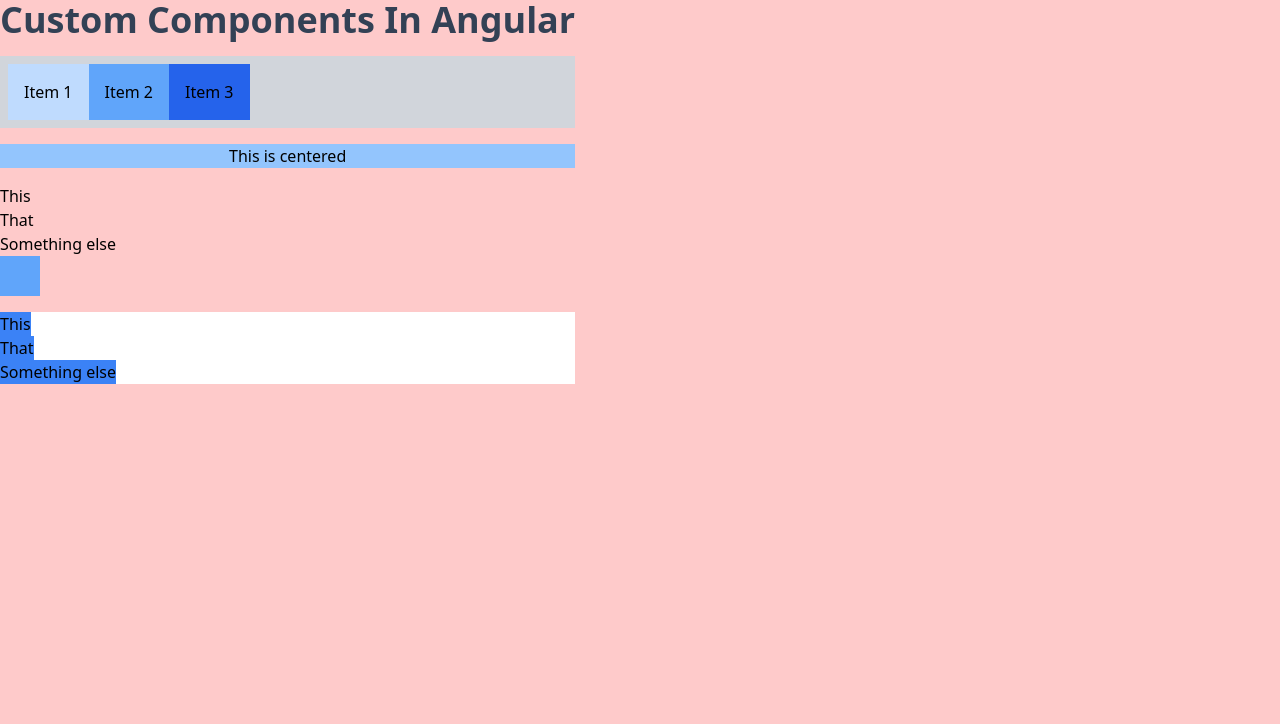
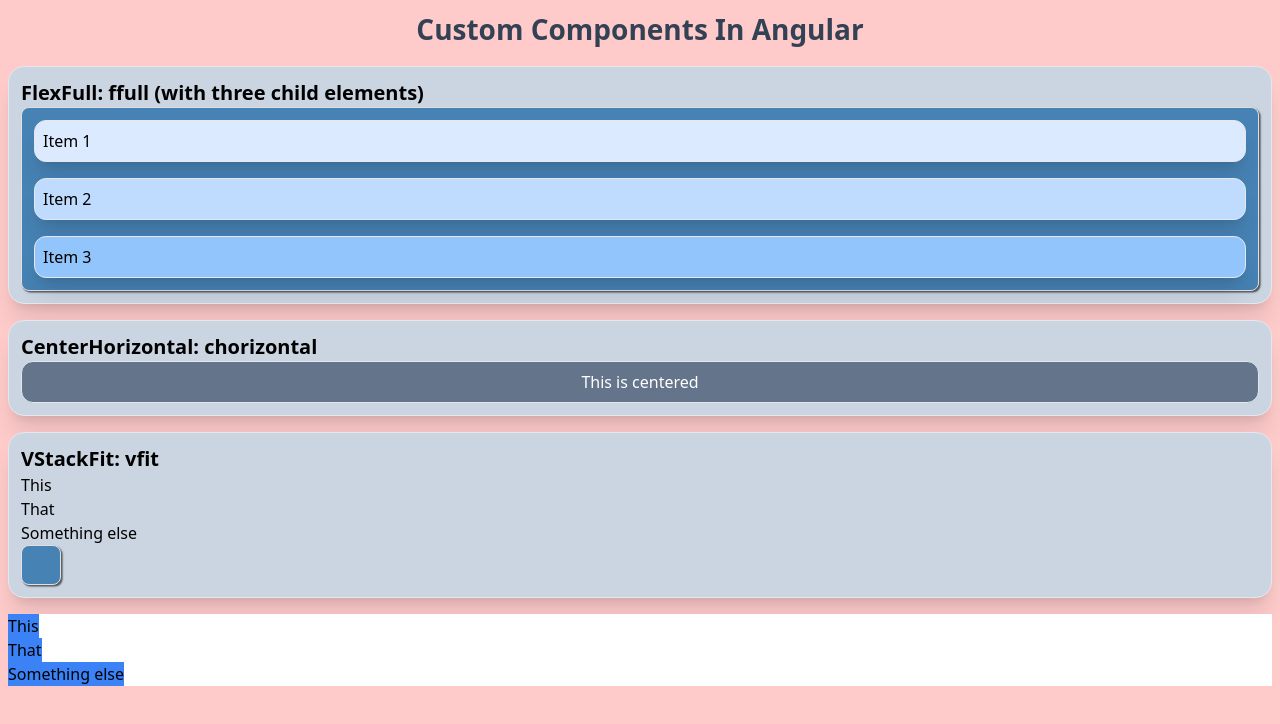
Before and after one commit to EvanMarie/learning-angular, an Angular app: page / in a window 1280 px wide. Shown: the top 724 px of the page. Built offline with nearby package versions, Linux system fonts and the light colour scheme.

Commit message:
resorting to more css

```diff
--- a/global.css
+++ b/global.css
@@ -0,0 +1,75 @@
+* {
+  margin: inherit;
+  box-sizing: border-box;
+}
+
+body {
+  font-family: "Roboto", sans-serif;
+  background-color: #f5f5f5;
+  font-size: 1.8vh;
+}
+
+h1 {
+  font-size: 3.5vh;
+  font-weight: 600;
+}
+
+h2 {
+  font-size: 3vh;
+  font-weight: 600;
+}
+
+h3 {
+  font-size: 2.5vh;
+  font-weight: 600;
+}
+
+h4 {
+  font-size: 2vh;
+  font-weight: 600;
+}
+
+/* BUILDING BLOCK CLASSES  */
+
+.flexfit {
+  display: flex;
+}
+
+.flexfull {
+  flex: 1;
+  width: 100%;
+}
+
+.centerfull {
+  display: flex;
+  width: 100%;
+  justify-content: center;
+  align-items: center;
+}
+
+.vstackfit {
+  display: flex;
+  flex-direction: column;
+}
+
+.vstackfull {
+  display: flex;
+  flex-direction: column;
+  width: 100%;
+}
+
+.wrapfull {
+  display: flex;
+  width: 100%;
+  flex-wrap: wrap;
+}
+
+/* CUSTOM COMPONENT CLASSES  */
+
+.example-parent-container {
+  background-color: steelblue;
+  border: 0.2vh solid #e0e0e0;
+  border-radius: 1vh;
+  padding: 1.5vh;
+  box-shadow: 0.2vh 0.2vh 0.2vh rgba(0, 0, 0, 0.6);
+}
--- a/src/app/app.component.html
+++ b/src/app/app.component.html
@@ -9,34 +9,48 @@
 
 
 <main class="w-full h-[100svh] bg-red-200">
-  <app-flex-full>
-    <app-vstack-full customClass="w-full gap-[2vh]">
-      <h1 class="text-4xl font-bold text-slate-700">Custom Components In Angular</h1>
-      <app-flex-full customClass="bg-gray-300 p-[1vh] w-full">
-        <div class="p-4 bg-blue-200">Item 1</div>
-        <div class="p-4 bg-blue-400">Item 2</div>
-        <div class="p-4 bg-blue-600">Item 3</div>
-      </app-flex-full>
-      <app-center-horizontal customClass="bg-blue-300 w-full">This is centered</app-center-horizontal>
-      <app-vstack-fit customClass="">
+
+  <div class="vstackfull gap-[2vh] p-[1vh]">
+    <!-- <app-chorizontal> -->
+    <div class="centerfull">
+      <h1 class="text-slate-700">Custom Components In Angular</h1>
+    </div>
+    <!-- </app-chorizontal> -->
+    <app-titled-vstack title="FlexFull: ffull (with three child elements)">
+      <div class="flexfull example-parent-container">
+        <div class="vstackfit gap-[2vh]">
+          <div class=" bg-blue-100 border rounded-xl p-[1vh] shadow-xl">Item 1</div>
+          <div class="bg-blue-200 border rounded-xl p-[1vh] shadow-xl">Item 2</div>
+          <div class=" bg-blue-300 border rounded-xl p-[1vh] shadow-xl">Item 3</div>
+        </div>
+      </div>
+    </app-titled-vstack>
+    <app-titled-vstack title="CenterHorizontal: chorizontal">
+      <app-chorizontal customClass="bg-slate-500 rounded-xl border p-[1vh] text-white">This is
+        centered</app-chorizontal>
+    </app-titled-vstack>
+    <app-titled-vstack title="VStackFit: vfit">
+      <app-vfit customClass="">
         <div>This</div>
         <div>That</div>
         <div>Something else</div>
-        <div class="bg-blue-400 w-[5vh] h-[5vh]"></div>
-      </app-vstack-fit>
-      <app-vstack-full customClass="bg-white w-full">
-        <app-flex-fit>
-          <p class="bg-blue-500">This</p>
-        </app-flex-fit>
-        <app-flex-fit>
-          <p class="bg-blue-500">That</p>
-        </app-flex-fit>
-        <app-flex-fit>
-          <p class="bg-blue-500">Something else</p>
-        </app-flex-fit>
-      </app-vstack-full>
-    </app-vstack-full>
-  </app-flex-full>
+        <div class="bg-blue-400 w-[5vh] h-[5vh] example-parent-container"></div>
+      </app-vfit>
+    </app-titled-vstack>
+    <app-vfull customClass="bg-white">
+      <app-ffit>
+        <p class="bg-blue-500">This</p>
+      </app-ffit>
+      <app-ffit>
+        <p class="bg-blue-500">That</p>
+      </app-ffit>
+      <app-ffit>
+        <p class="bg-blue-500">Something else</p>
+      </app-ffit>
+    </app-vfull>
+  </div>
+
+  <!-- </app-ffull> -->
 </main>
 
 
--- a/src/app/app.component.ts
+++ b/src/app/app.component.ts
@@ -1,6 +1,7 @@
 import { Component } from '@angular/core';
 import { RouterOutlet } from '@angular/router';
-import { CenterHorizontal, FlexFull, VStackFit, VStackFull, FlexFit } from './building-blocks/flexboxes.component';
+import { CHorizontal, FFull, VFit, VFull, FFit } from './building-blocks/flexboxes.component';
+import { TitledVStack } from './building-blocks/examples.component';
 
 
 @Component({
@@ -8,7 +9,7 @@
     standalone: true,
     templateUrl: './app.component.html',
     styleUrl: '/global.css',
-    imports: [RouterOutlet, FlexFull, CenterHorizontal, VStackFit, VStackFull, FlexFit]
+    imports: [RouterOutlet, FFull, CHorizontal, VFit, VFull, FFit, TitledVStack]
 })
 export class AppComponent {
   title = 'learning-angular';
--- /dev/null
+++ b/src/app/building-blocks/examples.component.ts
@@ -0,0 +1,18 @@
+import { Component, Input } from '@angular/core';
+import { CommonModule } from '@angular/common';
+
+@Component({
+  selector: 'app-titled-vstack',
+  template: `
+    <div class="flex flex-col p-[1.5vh] rounded-[2vh] shadow-xl bg-slate-300 border" [ngClass]="customClass">
+      <h2 class="text-xl font-semibold">{{ title }}</h2>
+      <ng-content></ng-content>
+    </div>
+  `,
+  standalone: true,
+  imports: [CommonModule]
+})
+export class TitledVStack {
+  @Input() title: string = '';
+  @Input() customClass: string = '';
+}
--- a/src/app/building-blocks/flexboxes.component.ts
+++ b/src/app/building-blocks/flexboxes.component.ts
@@ -1,9 +1,9 @@
 import { Component, Input } from '@angular/core';
 import { CommonModule } from '@angular/common';
 
-// FlexFit
+// ffit
 @Component({
-  selector: 'app-flex-fit',
+  selector: 'app-ffit',
   template: `
     <div class="flex w-fit" [ngClass]="customClass">
       <ng-content></ng-content>
@@ -12,28 +12,28 @@
   standalone: true,
   imports: [CommonModule]
 })
-export class FlexFit {
+export class FFit {
   @Input() customClass: string = '';
 }
 
-// FlexFull
+// ffull
 @Component({
-  selector: 'app-flex-full',
+  selector: 'app-ffull',
   template: `
-    <div class="flex w-full" [ngClass]="customClass">
+    <div class="flex w-full flex-1" [ngClass]="customClass">
       <ng-content></ng-content>
     </div>
   `,
   standalone: true,
   imports: [CommonModule]
 })
-export class FlexFull {
+export class FFull {
   @Input() customClass: string = '';
 }
 
-// CenterHorizontal
+// chorizontal
 @Component({
-  selector: 'app-center-horizontal',
+  selector: 'app-chorizontal',
   template: `
     <div class="flex w-full justify-center items-center" [ngClass]="customClass">
       <ng-content></ng-content>
@@ -42,13 +42,13 @@
   standalone: true,
   imports: [CommonModule]
 })
-export class CenterHorizontal {
+export class CHorizontal {
   @Input() customClass: string = '';
 }
 
-// VStackFit
+// vfit
 @Component({
-  selector: 'app-vstack-fit',
+  selector: 'app-vfit',
   template: `
     <div class="flex flex-col w-fit" [ngClass]="customClass">
       <ng-content></ng-content>
@@ -57,13 +57,13 @@
   standalone: true,
   imports: [CommonModule]
 })
-export class VStackFit {
+export class VFit {
   @Input() customClass: string = '';
 }
 
-// VStackFull
+// vfull
 @Component({
-  selector: 'app-vstack-full',
+  selector: 'app-vfull',
   template: `
     <div class="w-full flex flex-col" [ngClass]="customClass">
       <ng-content></ng-content>
@@ -72,6 +72,6 @@
   standalone: true,
   imports: [CommonModule]
 })
-export class VStackFull {
+export class VFull {
   @Input() customClass: string = '';
 }
```
